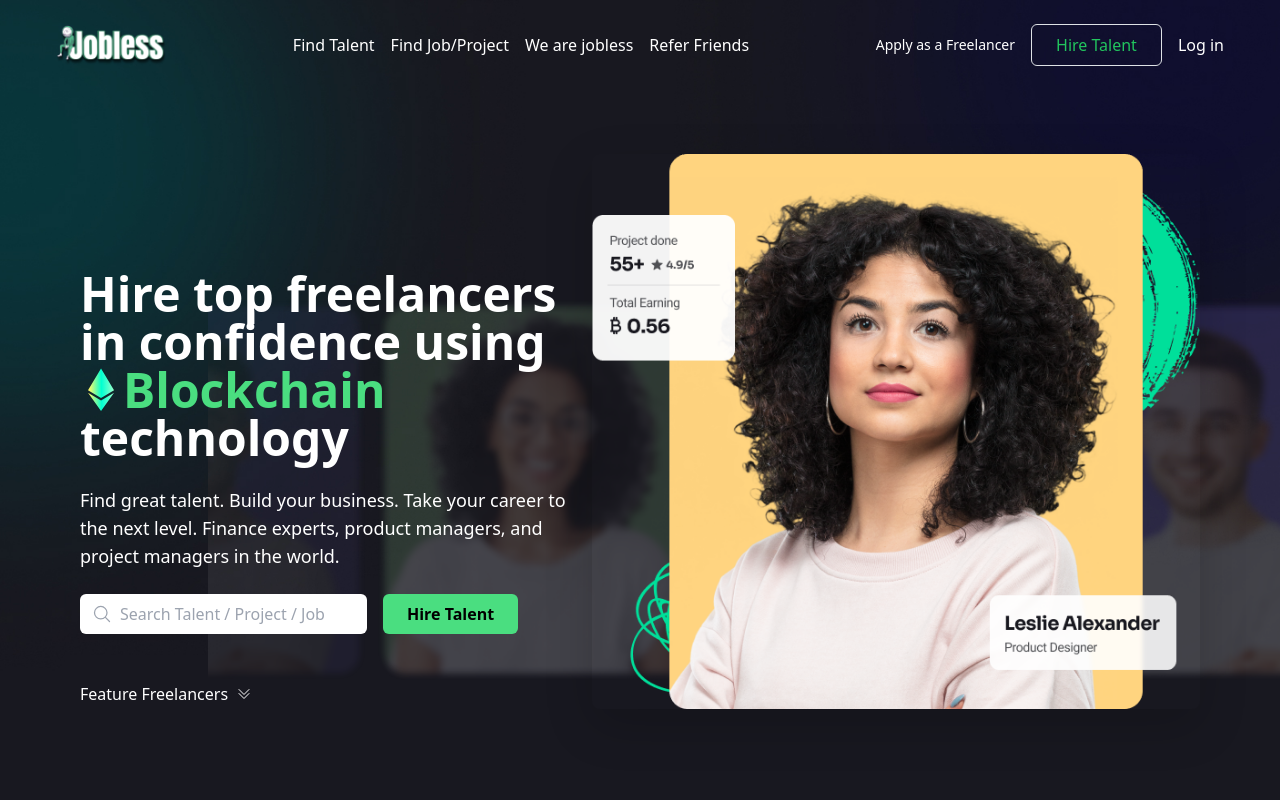
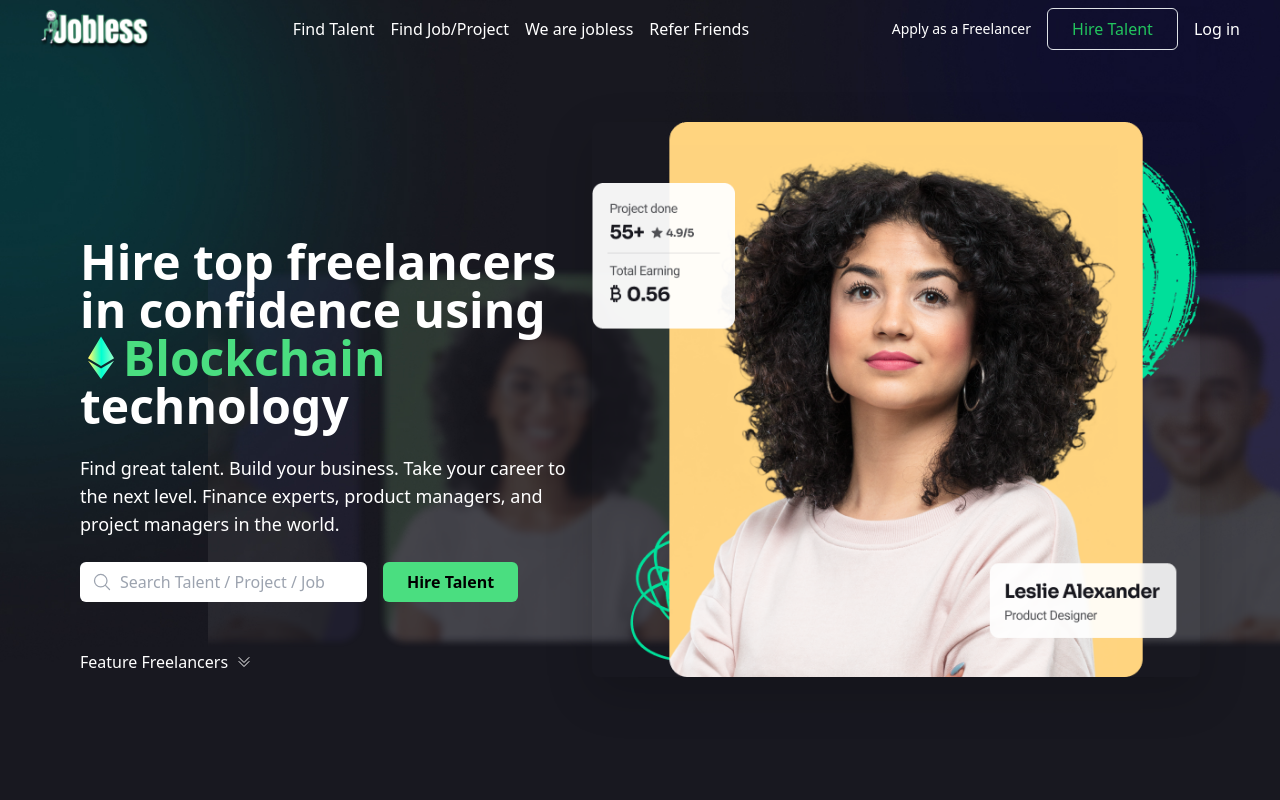
Before and after one commit to MahamMubashir/react-app, a React (Vite) app: page / in a window 1280 px wide. Shown: the top 800 px of the page. Built offline with nearby package versions, Linux system fonts and the light colour scheme.

Commit message:
Updated the 1024 screen

```diff
--- a/src/components/Header.tsx
+++ b/src/components/Header.tsx
@@ -5,7 +5,7 @@ function Header() {
   const [isOpen, setIsOpen] = useState(false);
 
   return (
-    <div className="p-4">
+    <div className="p-2">
       <div className="px-8 xl:mx-auto flex flex-col lg:flex-row justify-between items-center">
         {/* Logo and Toggle Button */}
         <div className="flex justify-between w-full lg:w-auto items-center">
--- a/src/output.css
+++ b/src/output.css
@@ -1681,6 +1681,10 @@ video {
     padding: 1rem;
   }
 
+  .lg\:p-2 {
+    padding: 0.5rem;
+  }
+
   .lg\:text-5xl {
     font-size: 3rem;
     line-height: 1;
```
